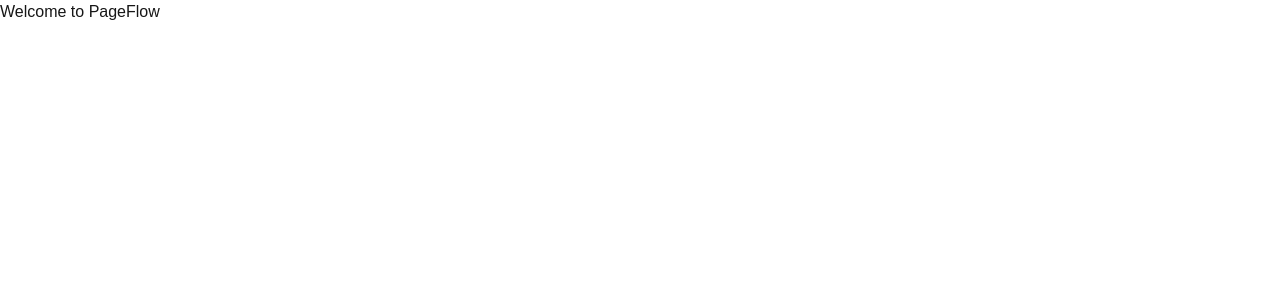
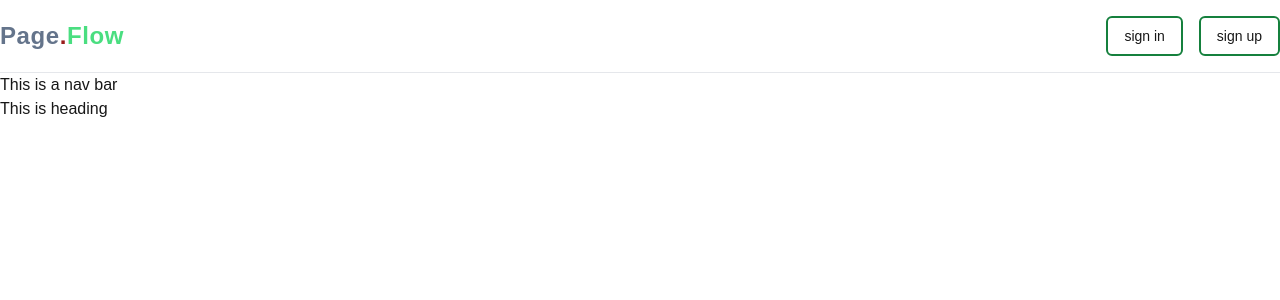
Before and after one commit to samiulhoquechowdhury/PageFlow, a Next.js app: page / in a window 1280 px wide. Shown: the top 300 px of the page. Built offline with nearby package versions, Linux system fonts and the light colour scheme.

Commit message:
add navbar

```diff
--- a/src/app/layout.tsx
+++ b/src/app/layout.tsx
@@ -1,6 +1,7 @@
 import type { Metadata } from "next";
 import localFont from "next/font/local";
 import "./globals.css";
+import Navbar from "@/components/Navbar";
 
 const geistSans = localFont({
   src: "./fonts/GeistVF.woff",
@@ -28,6 +29,7 @@ export default function RootLayout({
       <body
         className={`${geistSans.variable} ${geistMono.variable} antialiased`}
       >
+        <Navbar/>
         {children}
       </body>
     </html>
--- a/src/app/page.tsx
+++ b/src/app/page.tsx
@@ -2,8 +2,11 @@ import Image from "next/image";
 
 export default function Home() {
   return (
-    <div>
-      <h1>Welcome to PageFlow</h1>
-    </div>
+    <>
+      <nav>
+        This is a nav bar
+        <h1>This is heading</h1>
+      </nav>
+    </>
   );
 }
--- /dev/null
+++ b/src/components/Navbar.tsx
@@ -0,0 +1,30 @@
+import React from "react";
+import Link from "next/link";
+
+const Navbar = () => {
+  return (
+    <nav className="max-w-7xl mx-auto flex items-center justify-between py-4 border-b">
+      <div>
+        <Link href={"/"}>
+          <div>
+            <div className="text-2xl font-bold tracking-wide">
+              <span className="text-slate-500">Page</span>
+              <span className="text-red-800">.</span>
+              <span className="text-green-400">Flow</span>
+            </div>
+          </div>
+        </Link>
+      </div>
+      <div className="flex items-center gap-4">
+        <button className="h-10 rounded-md border-2 border-green-700 px-4 py-2 text-sm font-medium transition-all hover:bg-green-400 hover:border-green-950 active:bg-green-600 hover:text-black hover:font-medium">
+          sign in
+        </button>
+        <button className="h-10 rounded-md border-2 border-green-700 px-4 py-2 text-sm font-medium transition-all hover:bg-green-400 hover:border-green-950 active:bg-green-600 hover:text-black hover:font-medium">
+          sign up
+        </button>
+      </div>
+    </nav>
+  );
+};
+
+export default Navbar;
```
Also changed, not shown: src/app/fonts/GeistMonoVF.woff (added), src/app/fonts/GeistVF.woff (added).
